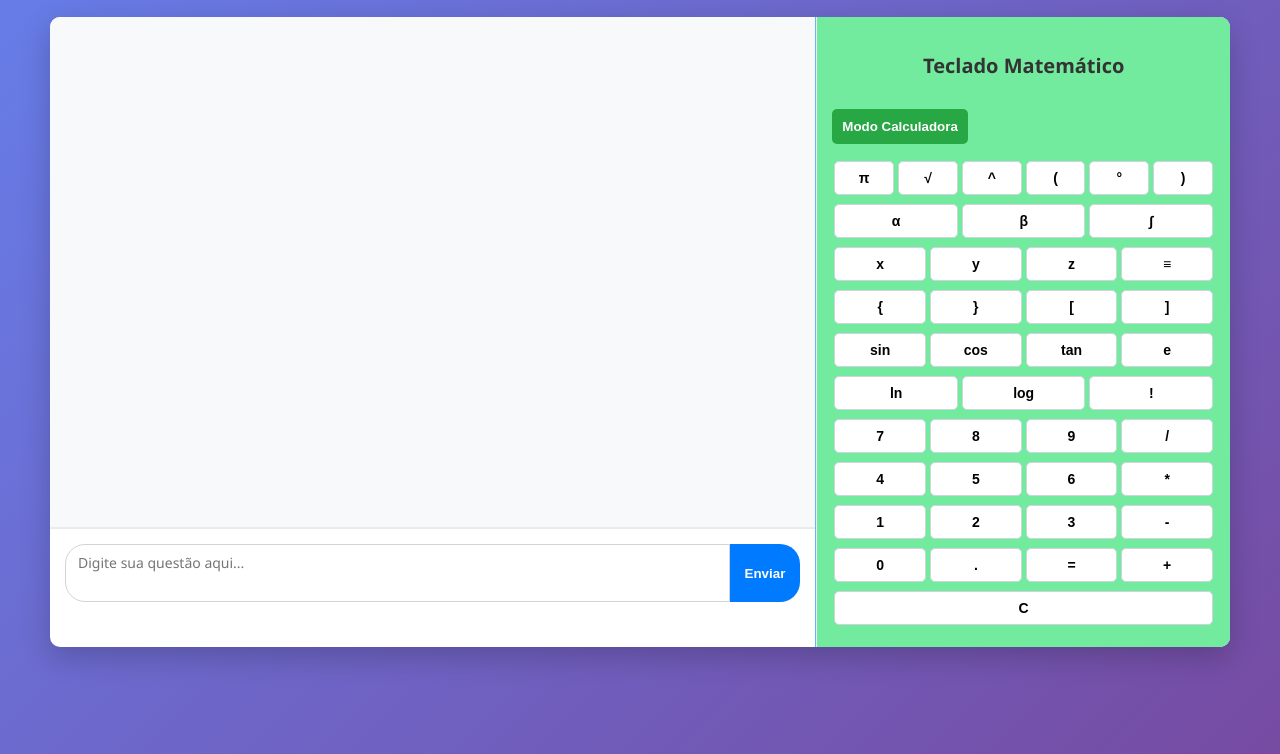
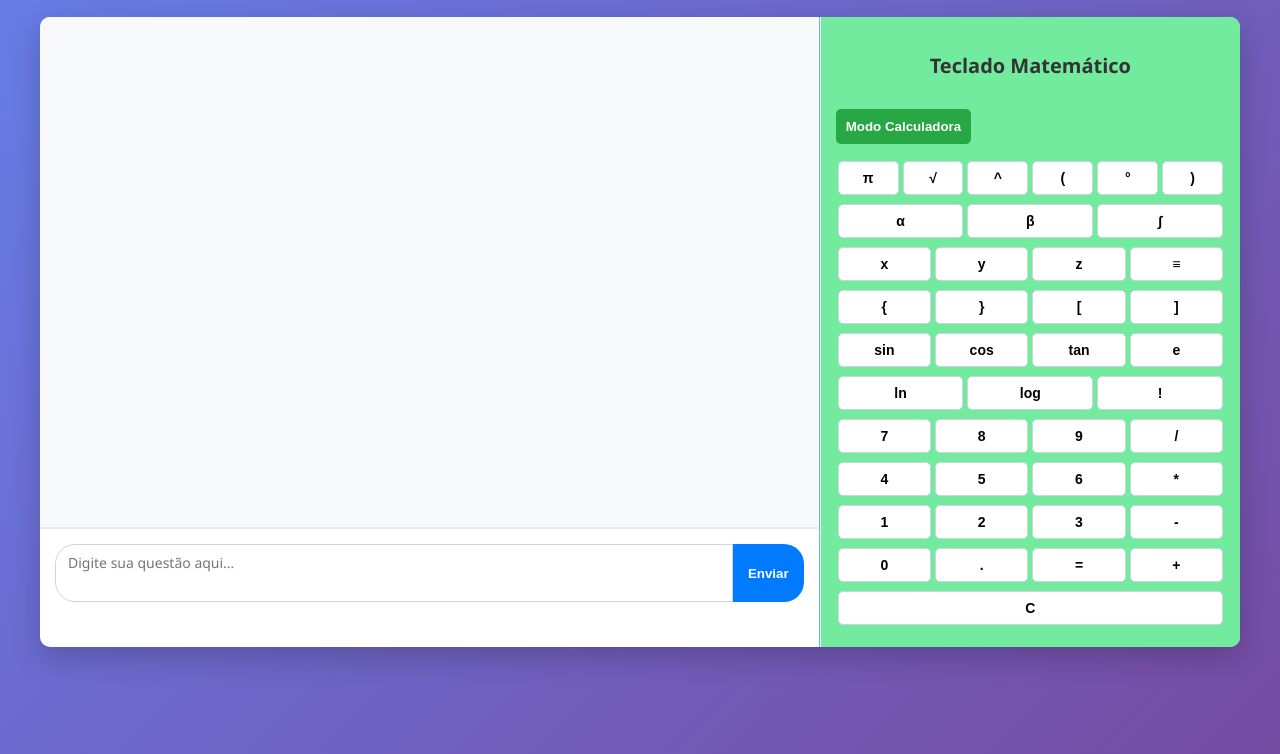
Before and after one commit to Skyjoe/professor-ia, a website: page public/index.html in a window 1280 px wide. Shown: the part 67-821 px from the top of the page. Drawn offline with Linux system fonts and the light colour scheme.

Commit message:
Adjust container dimensions in index.html

```diff
--- a/public/index.html
+++ b/public/index.html
@@ -20,13 +20,13 @@
     }
     #container {
       display: flex;
-      max-width: 1180px;
+      max-width: 1200px;
       margin: 0 auto;
       background: #fff;
       border-radius: 10px;
       box-shadow: 0 10px 30px rgba(0,0,0,0.2);
       overflow: hidden;
-      min-height: 600px;
+      min-height: 580px;
     }
     #chatContainer {
       flex: 2;
```
